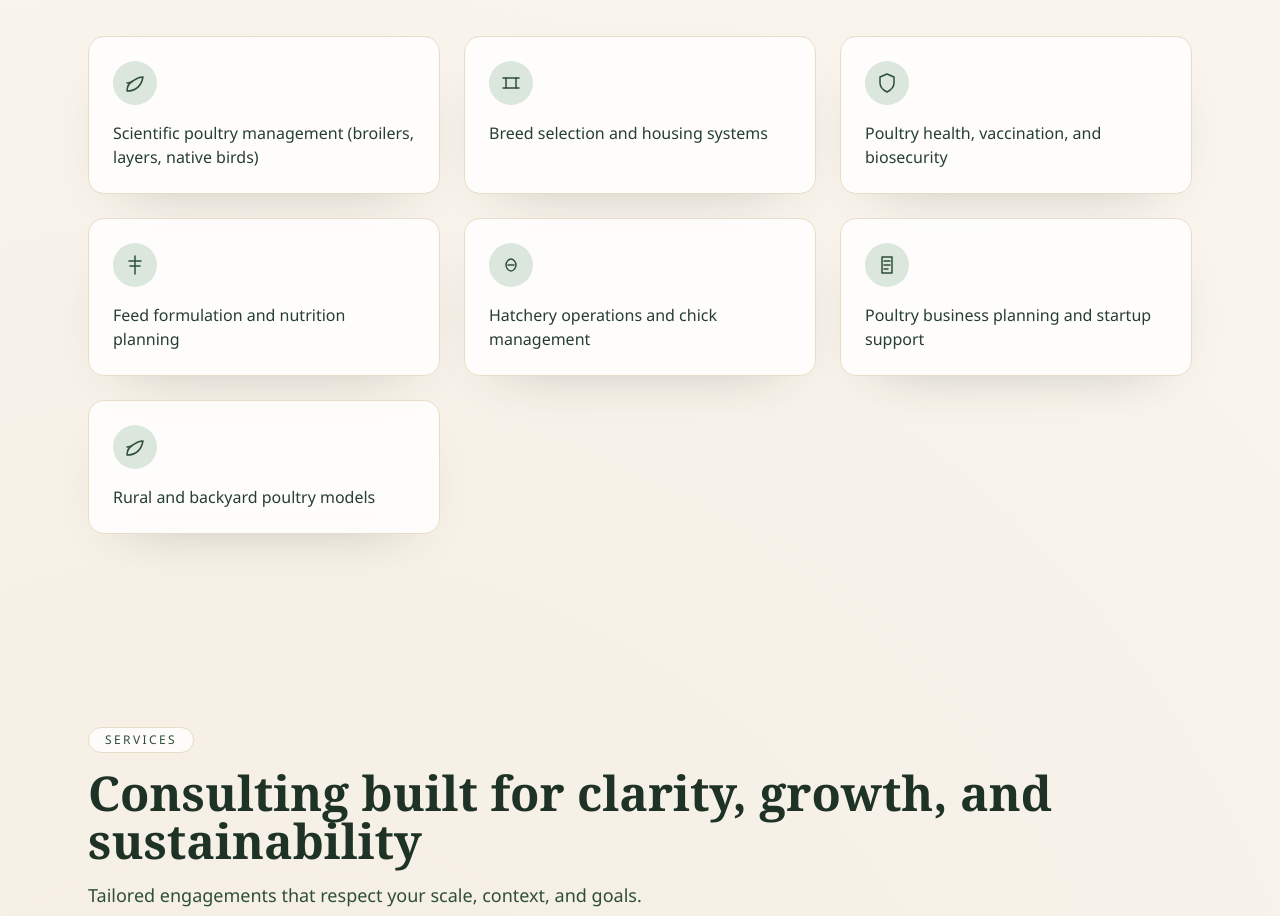
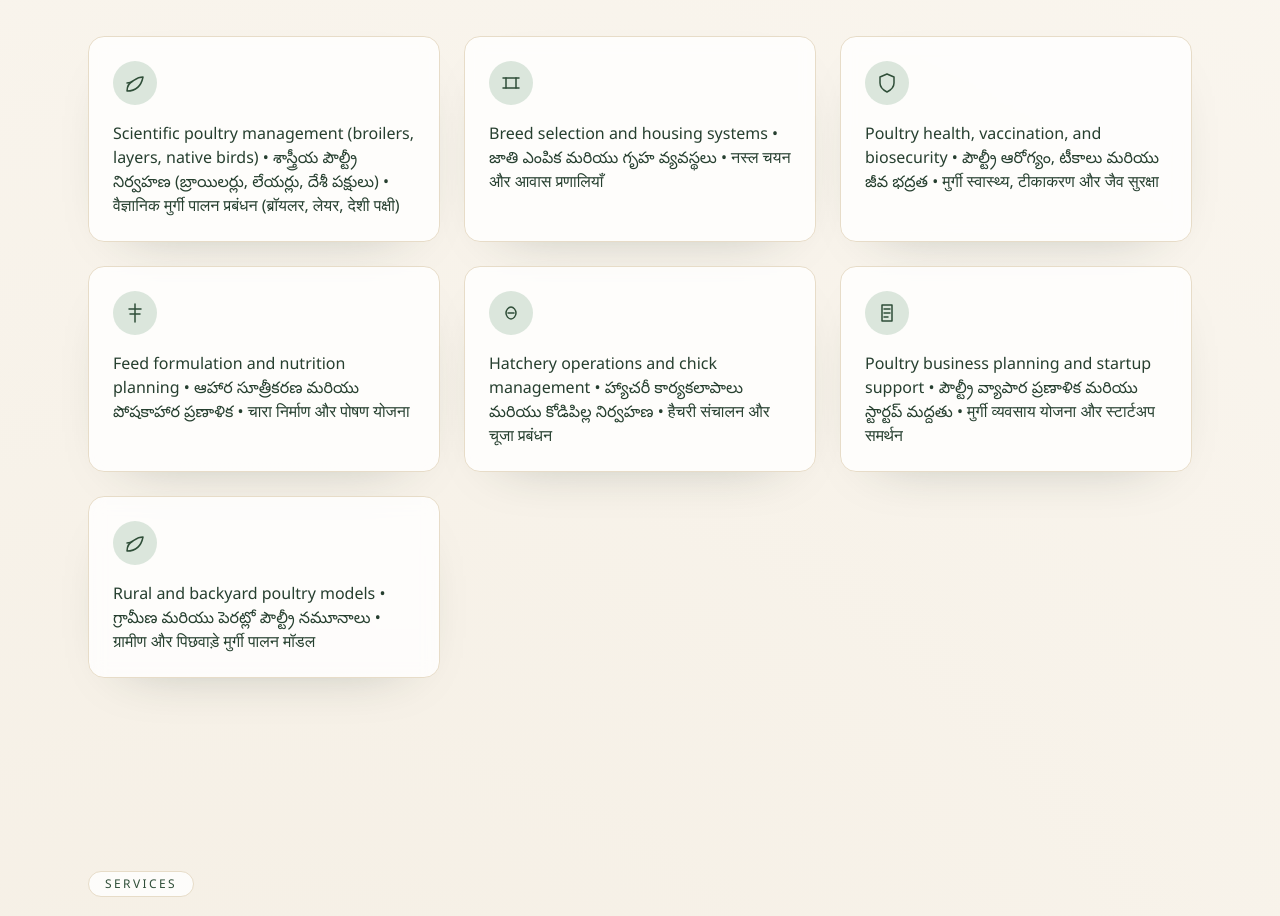
Before and after one commit to Prasannak026/dadsprofile, a React (Vite) app: page / in a window 1280 px wide. Shown: the part 3321-4237 px from the top of the page. Built offline with nearby package versions, Linux system fonts and the light colour scheme.

Commit message:
Add Telugu and Hindi translations to all expertise items

```diff
--- a/src/sections/Expertise.tsx
+++ b/src/sections/Expertise.tsx
@@ -59,31 +59,31 @@ const PlanIcon = () => (
 
 const expertiseItems = [
   {
-    title: 'Scientific poultry management (broilers, layers, native birds)',
+    title: 'Scientific poultry management (broilers, layers, native birds) • శాస్త్రీయ పౌల్ట్రీ నిర్వహణ (బ్రాయిలర్లు, లేయర్లు, దేశీ పక్షులు) • वैज्ञानिक मुर्गी पालन प्रबंधन (ब्रॉयलर, लेयर, देशी पक्षी)',
     icon: <LeafIcon />,
   },
   {
-    title: 'Breed selection and housing systems',
+    title: 'Breed selection and housing systems • జాతి ఎంపిక మరియు గృహ వ్యవస్థలు • नस्ल चयन और आवास प्रणालियाँ',
     icon: <NetworkIcon />,
   },
   {
-    title: 'Poultry health, vaccination, and biosecurity',
+    title: 'Poultry health, vaccination, and biosecurity • పౌల్ట్రీ ఆరోగ్యం, టీకాలు మరియు జీవ భద్రత • मुर्गी स्वास्थ्य, टीकाकरण और जैव सुरक्षा',
     icon: <ShieldIcon />,
   },
   {
-    title: 'Feed formulation and nutrition planning',
+    title: 'Feed formulation and nutrition planning • ఆహార సూత్రీకరణ మరియు పోషకాహార ప్రణాళిక • चारा निर्माण और पोषण योजना',
     icon: <NutritionIcon />,
   },
   {
-    title: 'Hatchery operations and chick management',
+    title: 'Hatchery operations and chick management • హ్యాచరీ కార్యకలాపాలు మరియు కోడిపిల్ల నిర్వహణ • हैचरी संचालन और चूजा प्रबंधन',
     icon: <HatchIcon />,
   },
   {
-    title: 'Poultry business planning and startup support',
+    title: 'Poultry business planning and startup support • పౌల్ట్రీ వ్యాపార ప్రణాళిక మరియు స్టార్టప్ మద్దతు • मुर्गी व्यवसाय योजना और स्टार्टअप समर्थन',
     icon: <PlanIcon />,
   },
   {
-    title: 'Rural and backyard poultry models',
+    title: 'Rural and backyard poultry models • గ్రామీణ మరియు పెరట్లో పౌల్ట్రీ నమూనాలు • ग्रामीण और पिछवाड़े मुर्गी पालन मॉडल',
     icon: <LeafIcon />,
   },
 ]
```
